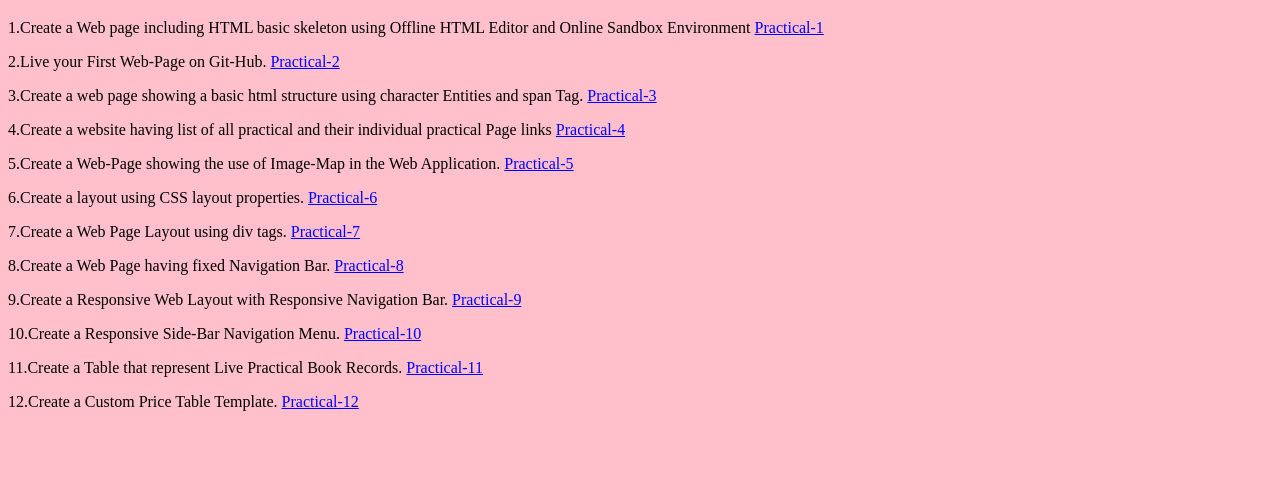
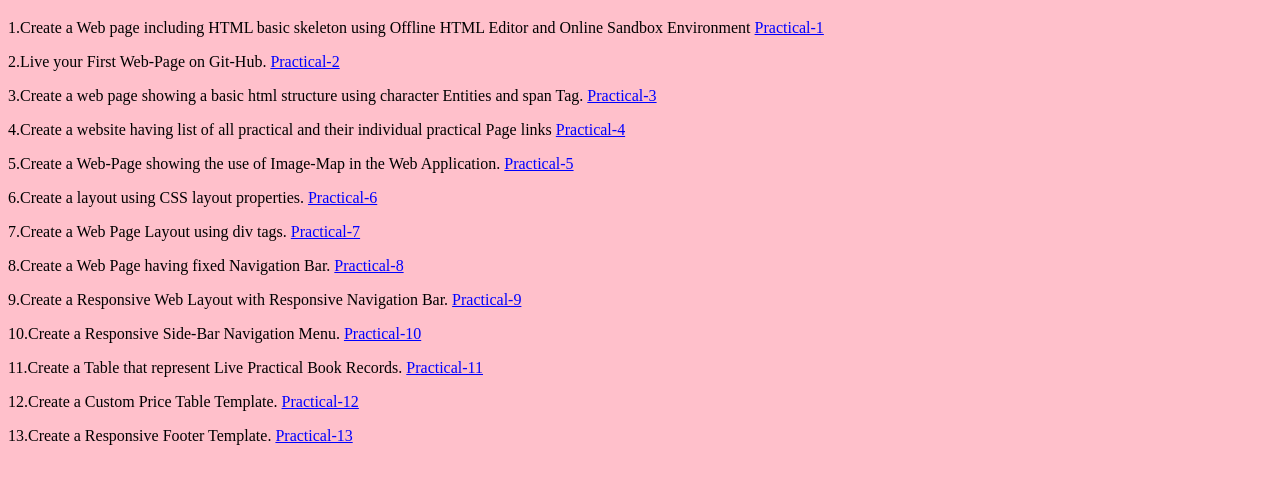
Before and after one commit to PranshiAgarwal/Fullstack_2020, a plain HTML site: page index.html in a window 1280 px wide. Shown: the part 242-726 px from the top of the page. Drawn offline with Linux system fonts and the light colour scheme.

Commit message:
Update index.html

```diff
--- a/index.html
+++ b/index.html
@@ -71,5 +71,9 @@
         12.Create a Custom Price Table Template.
         <a href="pages/Practical-12.html">Practical-12</a>
     </p>
+     <p>
+        13.Create a Responsive Footer Template.
+        <a href="pages/Practical-13.html">Practical-13</a>
+    </p>
 </body>
 </html>
```
